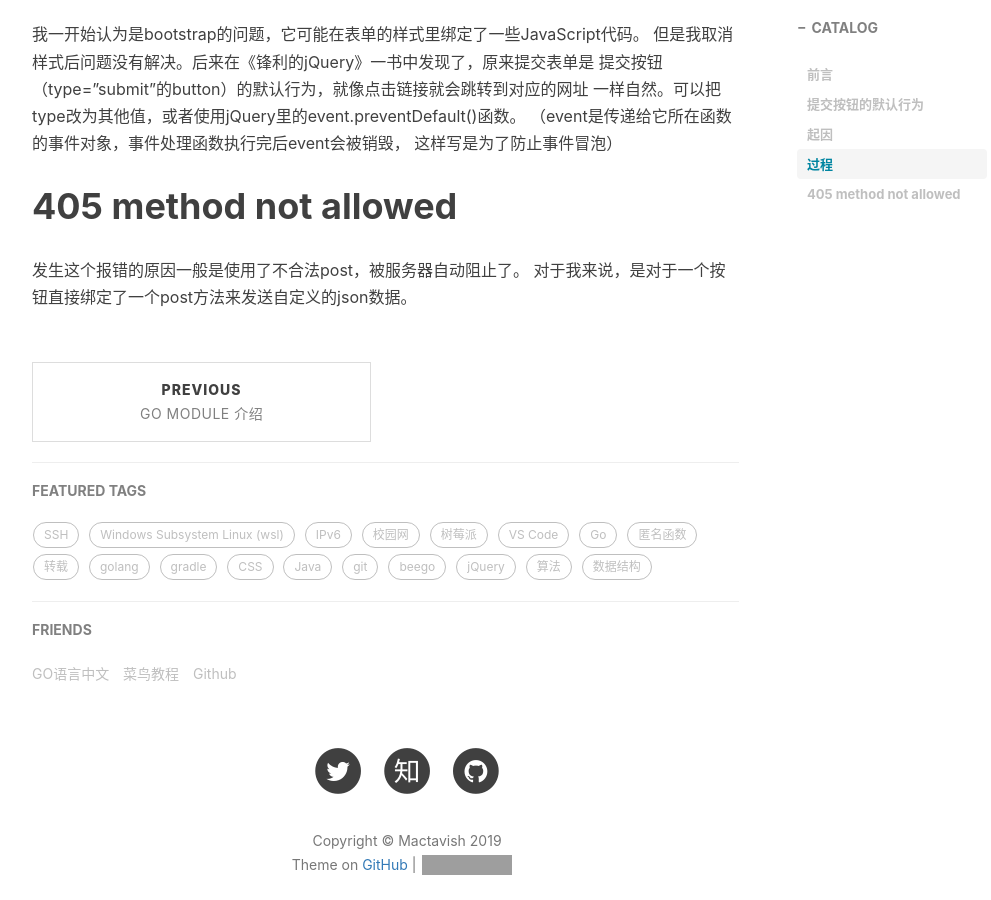
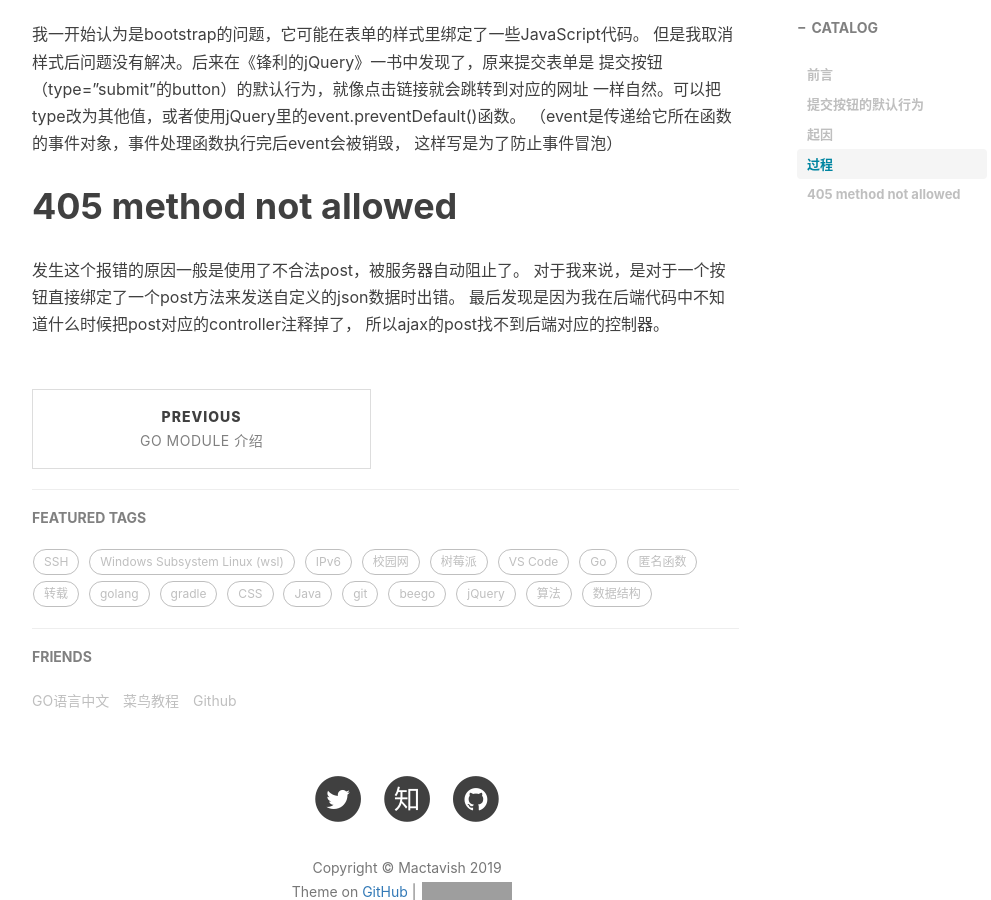
Before and after one commit to gonearewe/gonearewe.github.io, a Jekyll site: the page built from _posts/2019-09-17-beego搭建社团网站遇到的问题.md, in a window 1280 px wide and 900 px high, scrolled down 1025 px. Shown: the whole window, without its empty margins (233-1224 px from the left). Built offline with Jekyll 4.4.1, drawn with Linux system fonts in a browser that asks for light colours; nearby versions of some CDN libraries; comment, search, counter and statistics services are not loaded; grey boxes are pictures that could not be loaded.

Commit message:
return to Deepin

```diff
--- a/_posts/2019-09-17-beego搭建社团网站遇到的问题.md
+++ b/_posts/2019-09-17-beego搭建社团网站遇到的问题.md
@@ -35,4 +35,6 @@ tags:
 # 405 method not allowed
 
 发生这个报错的原因一般是使用了不合法post，被服务器自动阻止了。
-对于我来说，是对于一个按钮直接绑定了一个post方法来发送自定义的json数据。
+对于我来说，是对于一个按钮直接绑定了一个post方法来发送自定义的json数据时出错。
+最后发现是因为我在后端代码中不知道什么时候把post对应的controller注释掉了，
+所以ajax的post找不到后端对应的控制器。
```
Also changed, not shown: _posts/2019-09-07-Linux桌面版安装问题总结.md (+6 -0 lines).
